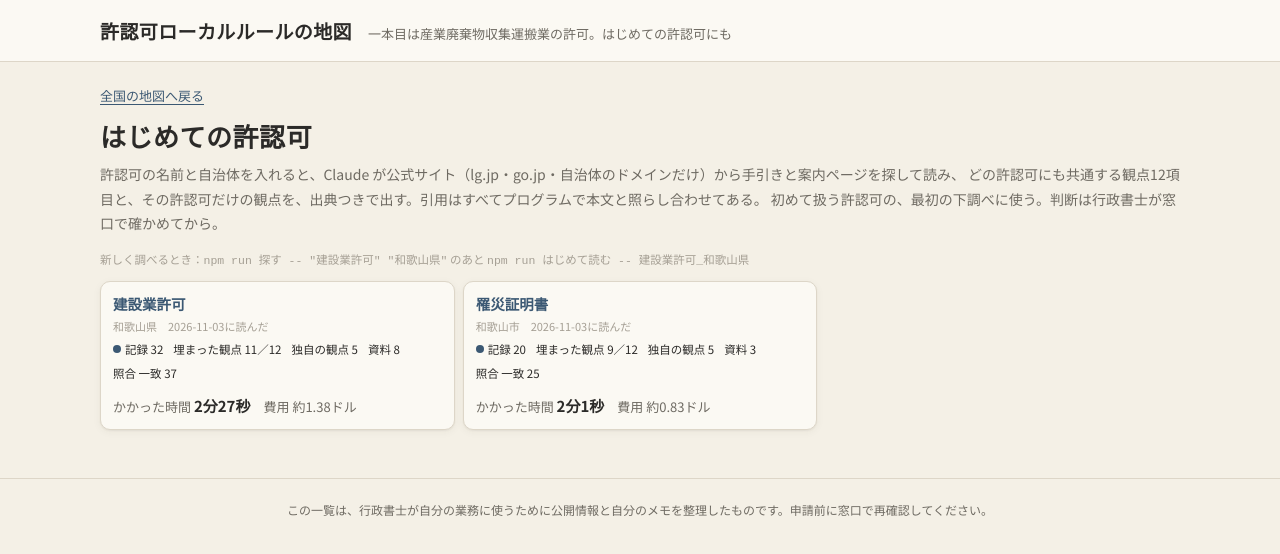
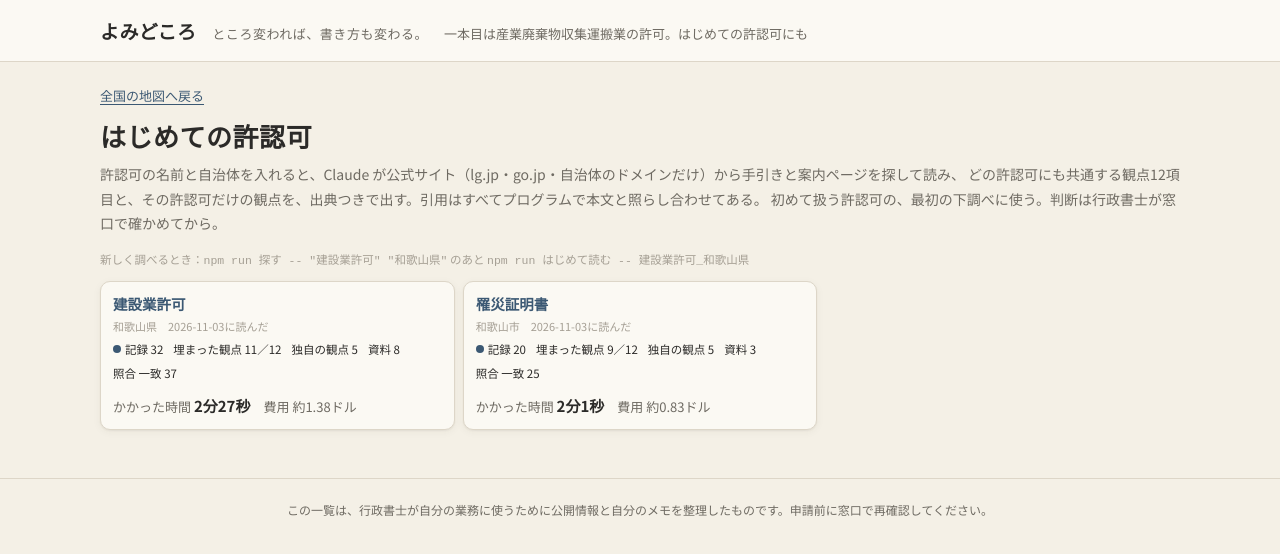
Before and after one commit to milike3175/yomidokoro, a Next.js app in the folder app/: page /hajimete in a window 1280 px wide. Shown: the top 554 px of the page. Built offline with nearby package versions, Linux system fonts and the light colour scheme.

Commit message:
Rename the tool to yomidokoro and add the tagline under the title
Co-Authored-By: Claude Opus 5.5 <noreply@anthropic.com>
Claude-Session: https://claude.ai/code/session_015P6Y5L7zZ8yHfDTBj711Ws

```diff
--- a/app/package.json
+++ b/app/package.json
@@ -1,5 +1,5 @@
 {
-  "name": "kyoninka-local-rules",
+  "name": "yomidokoro",
   "version": "0.1.0",
   "private": true,
   "type": "module",
--- a/app/scripts/hajimete/sagasu.ts
+++ b/app/scripts/hajimete/sagasu.ts
@@ -24,7 +24,7 @@ import {
   type はじめての出典,
 } from "./kyotsu.ts";
 
-const UA = "Mozilla/5.0 (Macintosh) kyoninka-local-rules/0.1 (gyoseishoshi research; contact via site)";
+const UA = "Mozilla/5.0 (Macintosh) yomidokoro/0.1 (gyoseishoshi research; contact via site)";
 const ドメインを聞くモデル = "claude-haiku-5-5";
 const 探すモデル = "claude-opus-5-5";
 const 検索1回 = 0.01; // web 検索は 1,000 回で 10 ドル
--- a/app/scripts/tebiki/shutoku.ts
+++ b/app/scripts/tebiki/shutoku.ts
@@ -23,7 +23,7 @@ import {
   type 出典,
 } from "./kyotsu.ts";
 
-const UA = "Mozilla/5.0 (Macintosh) kyoninka-local-rules/0.1 (gyoseishoshi research; contact via site)";
+const UA = "Mozilla/5.0 (Macintosh) yomidokoro/0.1 (gyoseishoshi research; contact via site)";
 const 文書の拡張子 = /\.(pdf|docx?|xlsx?|zip|rtf)$/i;
 // 拡張子の無い URL（東京都の .../01_xxx-pdf など）。リンクの文字の「（PDF：1,662KB）」や、応答の中身で形式を決める
 const 文字の形式 = /(PDF|ＰＤＦ|ワード|Word|エクセル|Excel)\s*[：:（(]?\s*[\d,，.]+\s*[KMＫＭ]?B/i;
--- a/app/src/app/[code]/page.tsx
+++ b/app/src/app/[code]/page.tsx
@@ -12,7 +12,7 @@ export function generateStaticParams() {
 export async function generateMetadata({ params }: { params: Promise<{ code: string }> }) {
   const { code } = await params;
   const d = データ().県ごと[code];
-  return { title: d ? `${d.県.名前}｜許認可ローカルルールの地図` : "見つかりません" };
+  return { title: d ? `${d.県.名前}｜よみどころ` : "見つかりません" };
 }
 
 export default async function KenPage({ params }: { params: Promise<{ code: string }> }) {
--- a/app/src/app/globals.css
+++ b/app/src/app/globals.css
@@ -135,6 +135,12 @@ select {
   font-weight: 700;
   color: var(--ink);
   text-decoration: none;
+}
+.site-catch {
+  font-family: var(--font-head), var(--font-body), sans-serif;
+  color: var(--sub);
+  font-size: 13px;
+  letter-spacing: 0.04em;
 }
 .site-sub {
   color: var(--sub);
--- a/app/src/app/hajimete/page.tsx
+++ b/app/src/app/hajimete/page.tsx
@@ -1,6 +1,6 @@
 import { はじめてのデータ, 時間の文字 } from "@/lib/hajimete";
 
-export const metadata = { title: "はじめての許認可｜許認可ローカルルールの地図" };
+export const metadata = { title: "はじめての許認可｜よみどころ" };
 
 const 照合の順 = ["一致", "一致（ページ訂正）", "近似（要目視）", "不一致"] as const;
 
--- a/app/src/app/hikaku/page.tsx
+++ b/app/src/app/hikaku/page.tsx
@@ -2,7 +2,7 @@ import { データ, 手帳を読む } from "@/lib/data";
 import { 今日の文字 } from "@/lib/hizuke";
 import HikakuView, { type 行 } from "./HikakuView";
 
-export const metadata = { title: "府県くらべ｜許認可ローカルルールの地図" };
+export const metadata = { title: "府県くらべ｜よみどころ" };
 
 // 観点を一つ選ぶと、許可権者（府県と政令市）ごとの記録が一つの画面に並ぶ。
 // 行は記録が1件以上ある許可権者だけ。政令市は親の県のすぐ下に置く（許可権者が違うので行は分ける）
--- a/app/src/app/layout.tsx
+++ b/app/src/app/layout.tsx
@@ -14,7 +14,7 @@ const 見出し書体 = Zen_Kaku_Gothic_New({
 });
 
 export const metadata: Metadata = {
-  title: "許認可ローカルルールの地図（産業廃棄物収集運搬業）",
+  title: "よみどころ｜ところ変われば、書き方も変わる。（産業廃棄物収集運搬業）",
   description: "県ごとのローカルルールを、手引き・受理実績・電話で聞いた答えに分けて一覧にする、行政書士の道具",
 };
 
@@ -39,8 +39,9 @@ export default function RootLayout({ children }: { children: React.ReactNode })
         <header className="site-header">
           <div className="site-header-inner">
             <a href="/" className="site-title">
-              許認可ローカルルールの地図
+              よみどころ
             </a>
+            <span className="site-catch">ところ変われば、書き方も変わる。</span>
             <span className="site-sub">一本目は産業廃棄物収集運搬業の許可。はじめての許認可にも</span>
           </div>
         </header>
```
Also changed, not shown: 1 other file (tests, documents, lock files or other folders).
